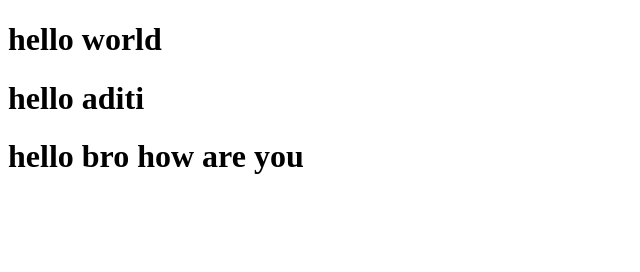
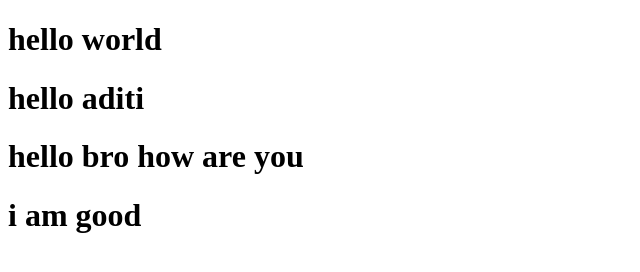
Before and after one commit to Aditirai691/git-repo, a plain HTML site: page index.html in a window 1280 px wide. Shown: the whole page, without its empty margins (0-640 px from the left). Drawn offline with Linux system fonts and the light colour scheme.

Commit message:
new change

```diff
--- a/index.html
+++ b/index.html
@@ -9,5 +9,6 @@
     <h1>hello world</h1>
      <h1>hello aditi</h1>
       <h1>hello bro how are you</h1>
+      <h1>i am good</h1>
 </body>
 </html>
```
